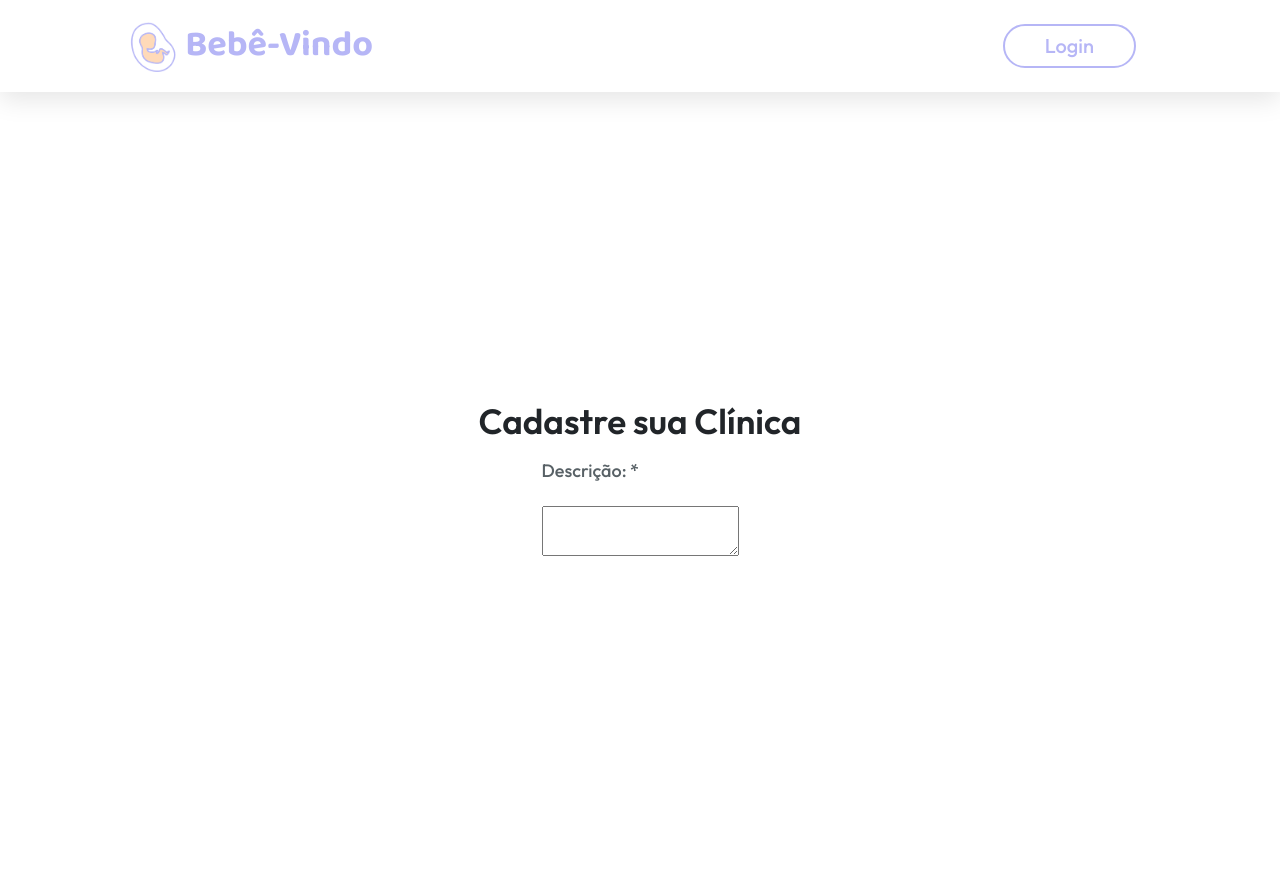
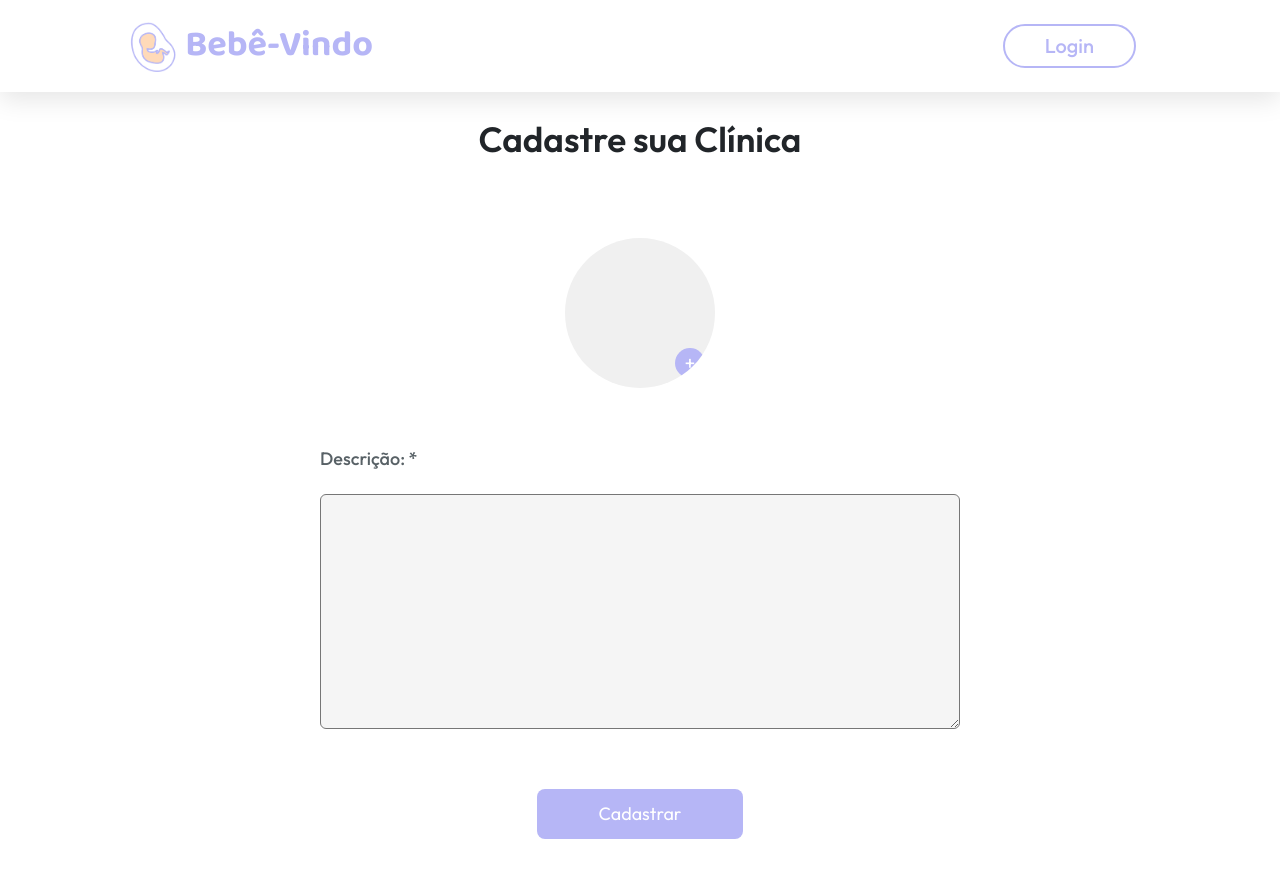
Before and after one commit to TCC-DevSharks/FrontWeb-Clinica, a React (Create React App) app: page /continue in a window 1280 px wide. Built offline with nearby package versions, Linux system fonts and the light colour scheme.

Commit message:
login e cadastro

```diff
--- a/src/pages/Login/styles/ClinicLogin.css
+++ b/src/pages/Login/styles/ClinicLogin.css
@@ -138,8 +138,65 @@ form .eye-icon {
     transform: translateY(-50%);
     background: none;
     border: none;
+}
+  .register_ii{
+    display: flex;
+    flex-direction: column;
+    width: 50%;
+    justify-content: center;
+    align-items: center;
+    gap: 60px;
+  }
+  .register_ii .registre{
+    align-self: center;
+  }
+  .clinic_description{
+    display: flex;
+    flex-direction: column;
+    width: 100%;
   }
   textarea{
-    display: flex;
-    rows: 5;
+    min-height: 205px;
+    color: #8D9396;
+    background-color: #F5F5F5;
+    border-radius: 6px;
+    padding: 16px 32px 169px 16px;
+
   }
+  .image-upload-container {
+    position: relative;
+    width: 150px;
+    height: 150px;
+    border-radius: 50%;
+    overflow: hidden;
+    background-color: #f0f0f0; /* Cor de fundo para ilustração */
+
+}
+
+.image-upload-container input[type="file"] {
+    position: absolute;
+    top: 0;
+    left: 0;
+    width: 100%;
+    height: 100%;
+    opacity: 0;
+    cursor: pointer;
+
+}
+
+.add-button {
+    position: absolute;
+    bottom: 10px;
+    right: 10px;
+    background-color:#B6B6F6;
+    color: #fff;
+    border: none;
+    border-radius: 50%;
+    width: 30px;
+    height: 30px;
+    font-size: 20px;
+    line-height: 30px;
+    text-align: center;
+    cursor: pointer;
+    z-index: 20; /* Defina um índice Z para o botão */
+}
--- a/src/pages/Register/components/RegisterClinicContinue.jsx
+++ b/src/pages/Register/components/RegisterClinicContinue.jsx
@@ -8,12 +8,21 @@ function RegisterClinicContinue(){
     return(
        <div className="register">
         < Header/>
+        <div className="register_ii">
         <h1 className='registre'>Cadastre sua Clínica</h1>
+        <div class="image-upload-container">
+        <input type="file" id="fileInput" accept="image/*"></input>
+        <label for="fileInput" class="add-button">+</label>
+    </div>
        <div className="clinic_description">
        <p className="registration_information">Descrição: *</p>
        <textarea id='description_clinic'></textarea>
        </div>
+       <div className="register_button">
+        <button className='continue_register'>Cadastrar</button>
        </div>
+       </div>
+        </div>
     );
 }
 
```
